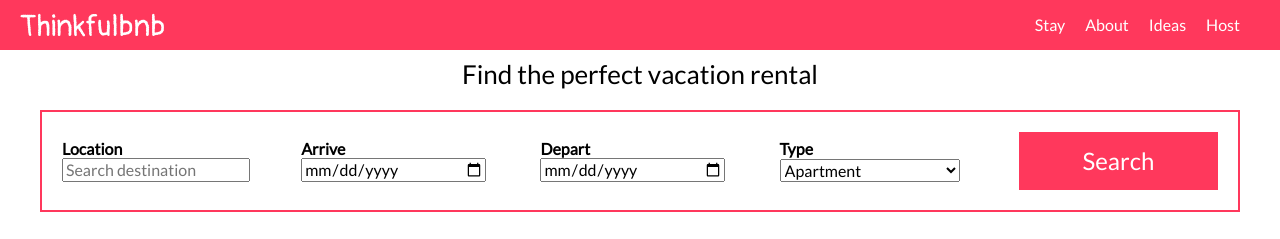
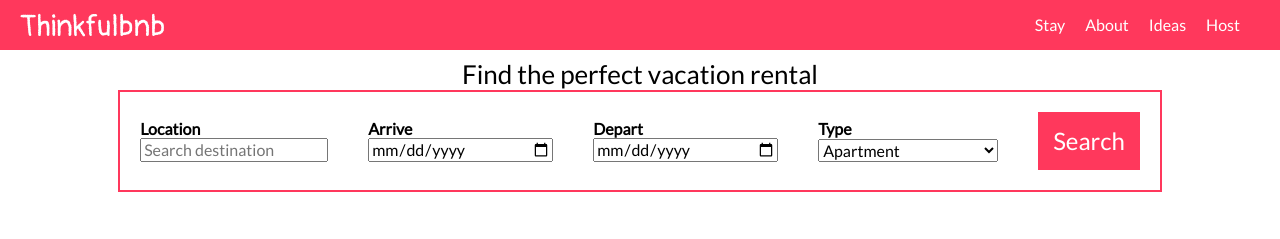
Before and after one commit to ABKey/frontend-foundations-project, a plain HTML site: page index.html in a window 1280 px wide. Shown: the top 239 px of the page. Drawn offline with nearby package versions, Linux system fonts and the light colour scheme.

Commit message:
changed class

```diff
--- a/index.html
+++ b/index.html
@@ -35,7 +35,7 @@
       <section id="stay">
         <h2>Find the perfect vacation rental</h2>
         <div class="group">
-          <form class="item">
+          <form>
             <div class="item">
               <label for="Location">Location</label>
               <input
```
